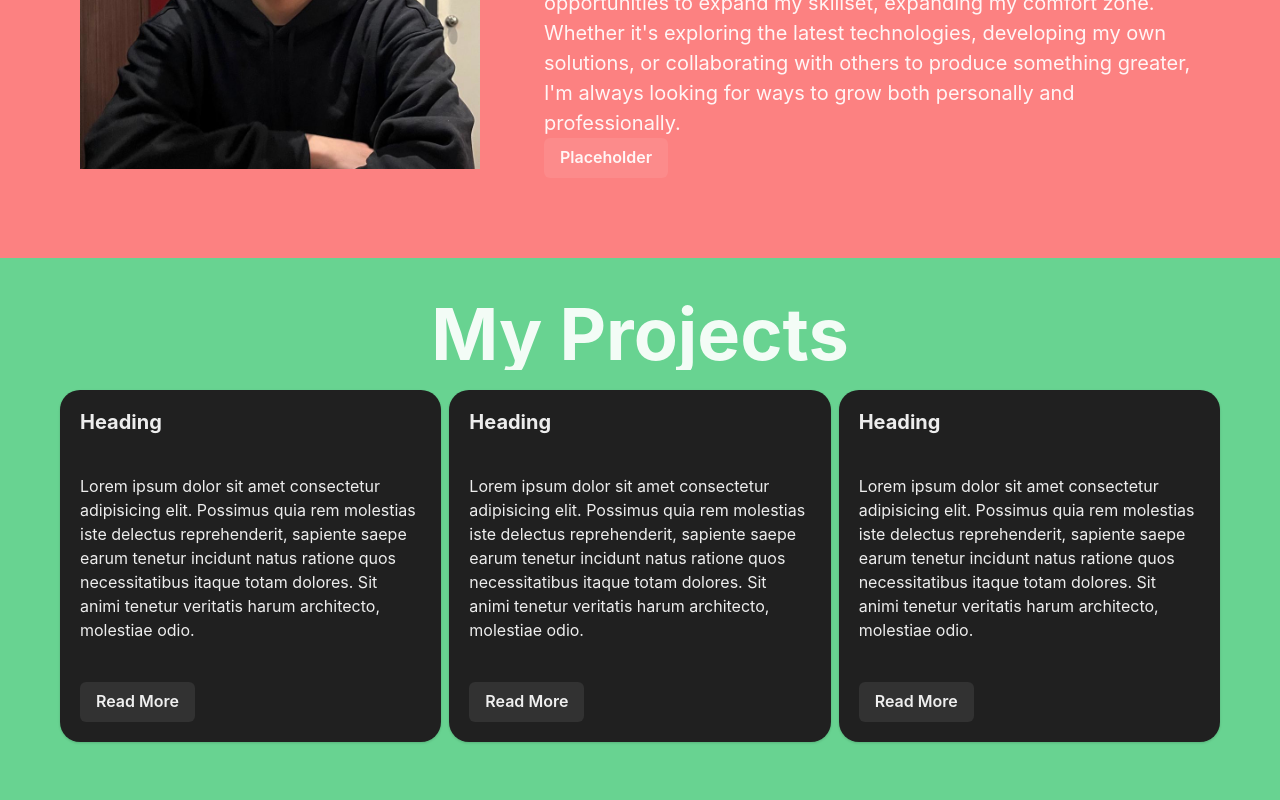
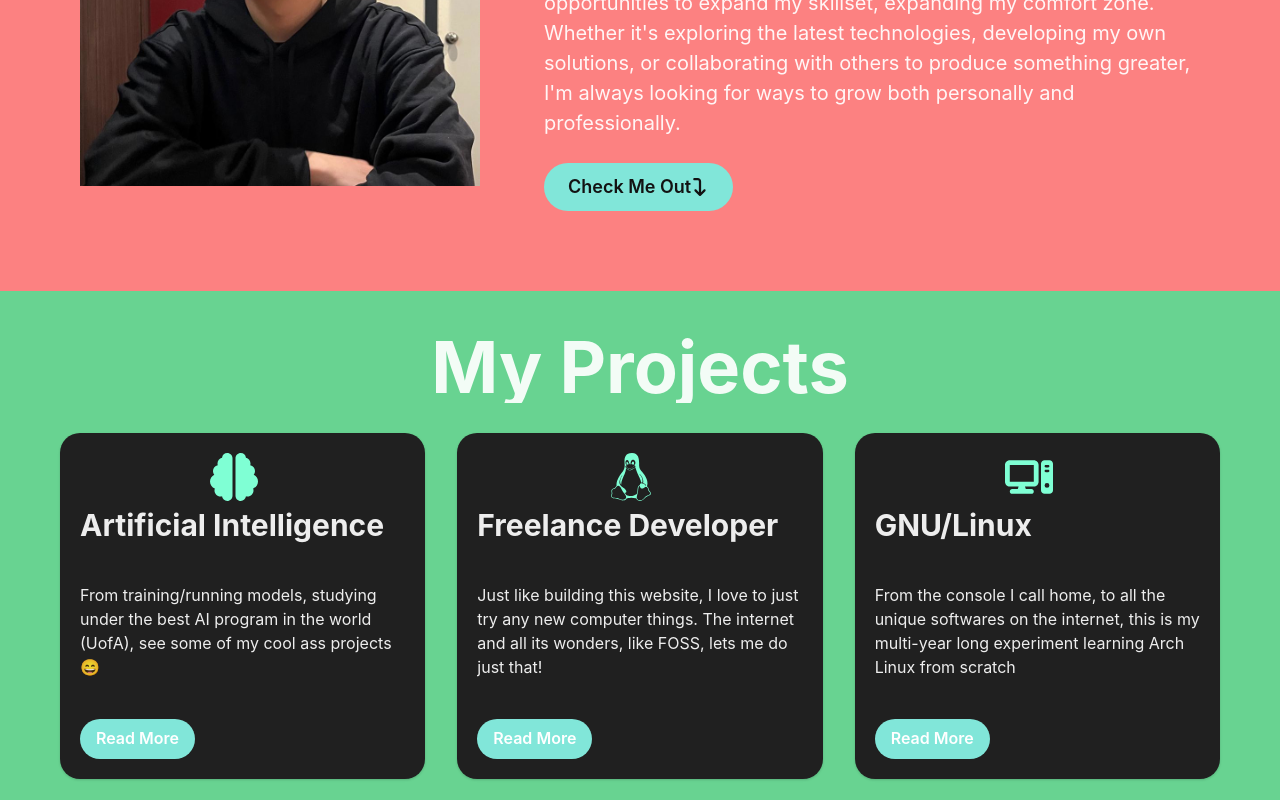
Before and after one commit to Madrobot9182/Protfolio-react, a React (Vite) app: page / in a window 1280 px wide. Shown: the part 1120-1920 px from the top of the page. Built offline with nearby package versions, Linux system fonts and the light colour scheme.

Commit message:
Finished project card

```diff
--- a/src/App.tsx
+++ b/src/App.tsx
@@ -1,9 +1,8 @@
 import { Box, Grid, GridItem, Heading, Text } from "@chakra-ui/react";
 import Header from "./components/Header";
-import IntroductionText from "./components/IntroductionHeader";
+import IntroductionText from "./components/IntroductionText";
 import backgroundImage from "./assets/images/background1.jpg";
 import About from "./components/About";
-import AboutTextRaw from "./assets/texts/about.txt";
 import ProjectGrid from "./components/ProjectGrid";
 
 function App() {
@@ -32,7 +31,7 @@ function App() {
 
       <GridItem bg="green.300" area="projects">
         <Box padding={10}>
-          <Heading as="h1" size="4xl" noOfLines={1} textAlign="center">
+          <Heading mb="10px" as="h1" size="4xl" noOfLines={1} textAlign="center">
             My Projects
           </Heading>
           <ProjectGrid />
--- a/src/components/About.tsx
+++ b/src/components/About.tsx
@@ -1,16 +1,16 @@
 import { Box, Button, Heading, HStack, Image, Text } from "@chakra-ui/react";
+import { FaArrowTurnDown } from "react-icons/fa6";
 import pfp from "../assets/images/profile.jpg";
-
 
 const About = () => {
   return (
     <HStack padding={20} spacing={16} justifyContent="center">
       <Image boxSize="25em" src={pfp} alt="profile picture" />
       <Box>
-        <Heading mb='10px' as="h1" size="4xl" noOfLines={1}>
+        <Heading mb="10px" as="h1" size="4xl" noOfLines={1}>
           About Me
         </Heading>
-        <Heading mb='20px' as="h3" size="lg">
+        <Heading mb="20px" as="h3" size="lg">
           Computer Science and AI Enthusiastic
         </Heading>
         <Text fontSize={20}>
@@ -23,7 +23,9 @@ const About = () => {
           I'm always looking for ways to grow both personally and
           professionally.
         </Text>
-        <Button>Placeholder</Button>
+        <Button mt="25px" colorScheme="teal" size="lg" borderRadius={25}>
+          Check Me Out <FaArrowTurnDown />
+        </Button>
       </Box>
     </HStack>
   );
--- a/src/components/IntroductionHeader.tsx
+++ b/src/components/IntroductionText.tsx
@@ -9,7 +9,7 @@ const IntroductionText = () => {
       <Heading mt="35px" as="h1" size="4xl">
         Ryan Yan
       </Heading>
-      <Heading mt="20px" as="h4" size="md" color="teal">
+      <Heading mt="20px" as="h4" size="md" color="aquamarine">
         And Welcome To My Website
       </Heading>
     </Box>
--- a/src/components/ProjectCard.tsx
+++ b/src/components/ProjectCard.tsx
@@ -6,24 +6,32 @@ import {
   CardFooter,
   Button,
   Text,
+  Icon,
+
 } from "@chakra-ui/react";
+import { IconType } from "react-icons";
+interface ProjectCardProp {
+    icon:IconType;
+    heading:string;
+    content:string;
+}
 
-const ProjectCard = () => {
+const ProjectCard = ( {icon, heading, content}: ProjectCardProp) => {
   return (
     <Card borderRadius={20}>
-      <CardHeader>
-        <Heading size="md"> Heading</Heading>
+      <CardHeader alignItems='right'>
+        <Icon as={icon} boxSize={12} pos="relative" left="40%" color="aquamarine" />
+        <Heading size="lg">  {heading}</Heading>
       </CardHeader>
       <CardBody>
         <Text>
-          Lorem ipsum dolor sit amet consectetur adipisicing elit. Possimus quia
-          rem molestias iste delectus reprehenderit, sapiente saepe earum
-          tenetur incidunt natus ratione quos necessitatibus itaque totam
-          dolores. Sit animi tenetur veritatis harum architecto, molestiae odio.
+          {content}
         </Text>
       </CardBody>
       <CardFooter>
-        <Button>Read More</Button>
+      <Button colorScheme="teal" color="white" size="md" borderRadius={25}>
+        Read More
+        </Button>
       </CardFooter>
     </Card>
   );
--- a/src/components/ProjectGrid.tsx
+++ b/src/components/ProjectGrid.tsx
@@ -1,15 +1,36 @@
-import { HStack, SimpleGrid } from '@chakra-ui/react'
-import React from 'react'
-import ProjectCard from './ProjectCard'
+import { SimpleGrid } from "@chakra-ui/react";
+import ProjectCard from "./ProjectCard";
+
+import { FaBrain, FaLinux, FaComputer } from "react-icons/fa6";
 
 const ProjectGrid = () => {
+  const cardData = [
+    {
+      icon: FaBrain,
+      heading: "Artificial Intelligence",
+      content:
+        "From training/running models, studying under the best AI program in the world (UofA), see some of my cool ass projects 😄",
+    },
+    {
+      icon: FaLinux,
+      heading: "Freelance Developer",
+      content:
+        "Just like building this website, I love to just try any new computer things. The internet and all its wonders, like FOSS, lets me do just that! ",
+    },
+    {
+      icon: FaComputer,
+      heading: "GNU/Linux",
+      content:
+        "From the console I call home, to all the unique softwares on the internet, this is my multi-year long experiment learning Arch Linux from scratch",
+    },
+  ];
   return (
-    <HStack padding={5}>
-        <ProjectCard />
-        <ProjectCard />
-        <ProjectCard />
-    </HStack>
-  )
-}
+    <SimpleGrid columns={{ md: 1, lg: 3 }} padding={5} spacing={8}>
+      {cardData.map((data) => (
+        <ProjectCard {...data} />
+      ))}
+    </SimpleGrid>
+  );
+};
 
-export default ProjectGrid
+export default ProjectGrid;
```
